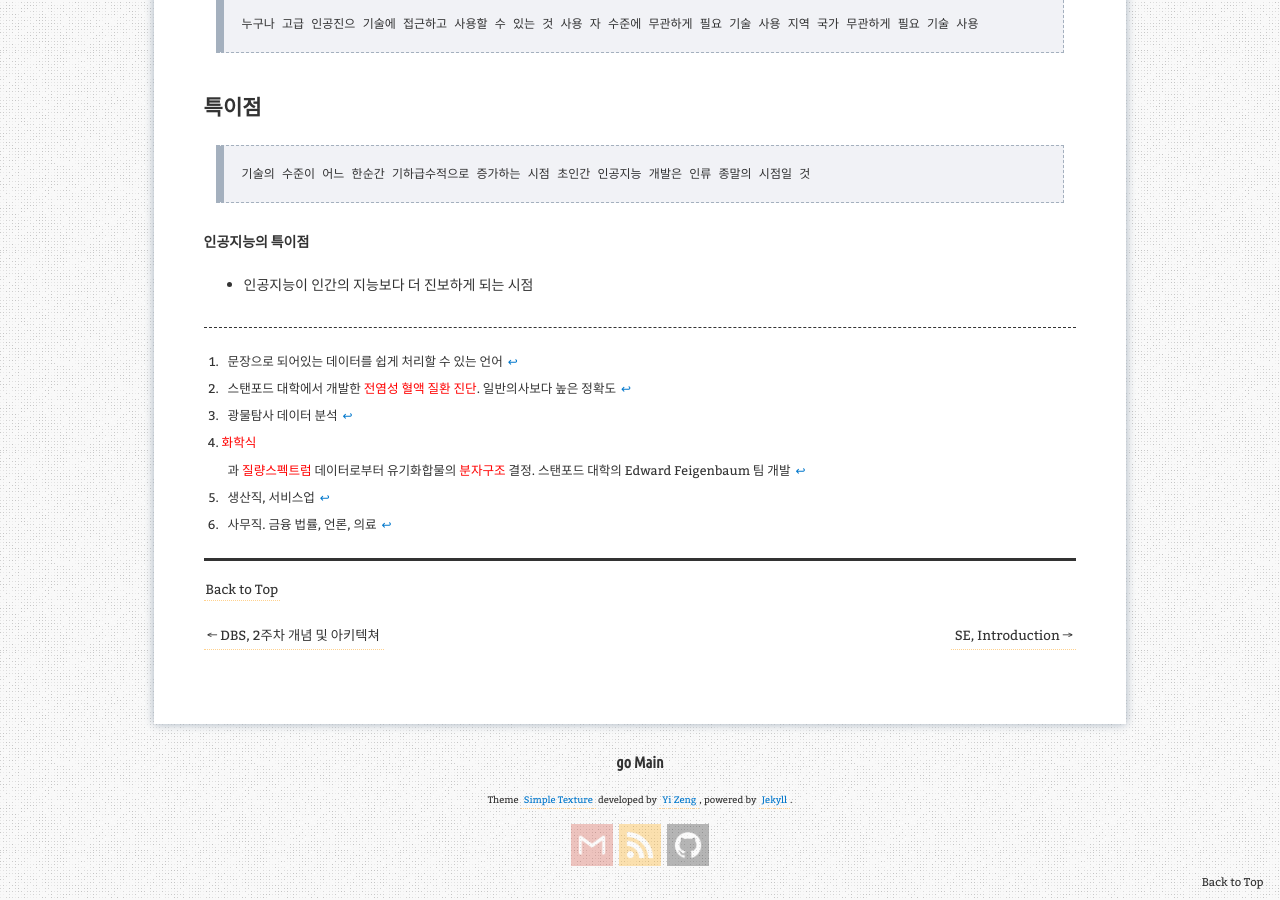
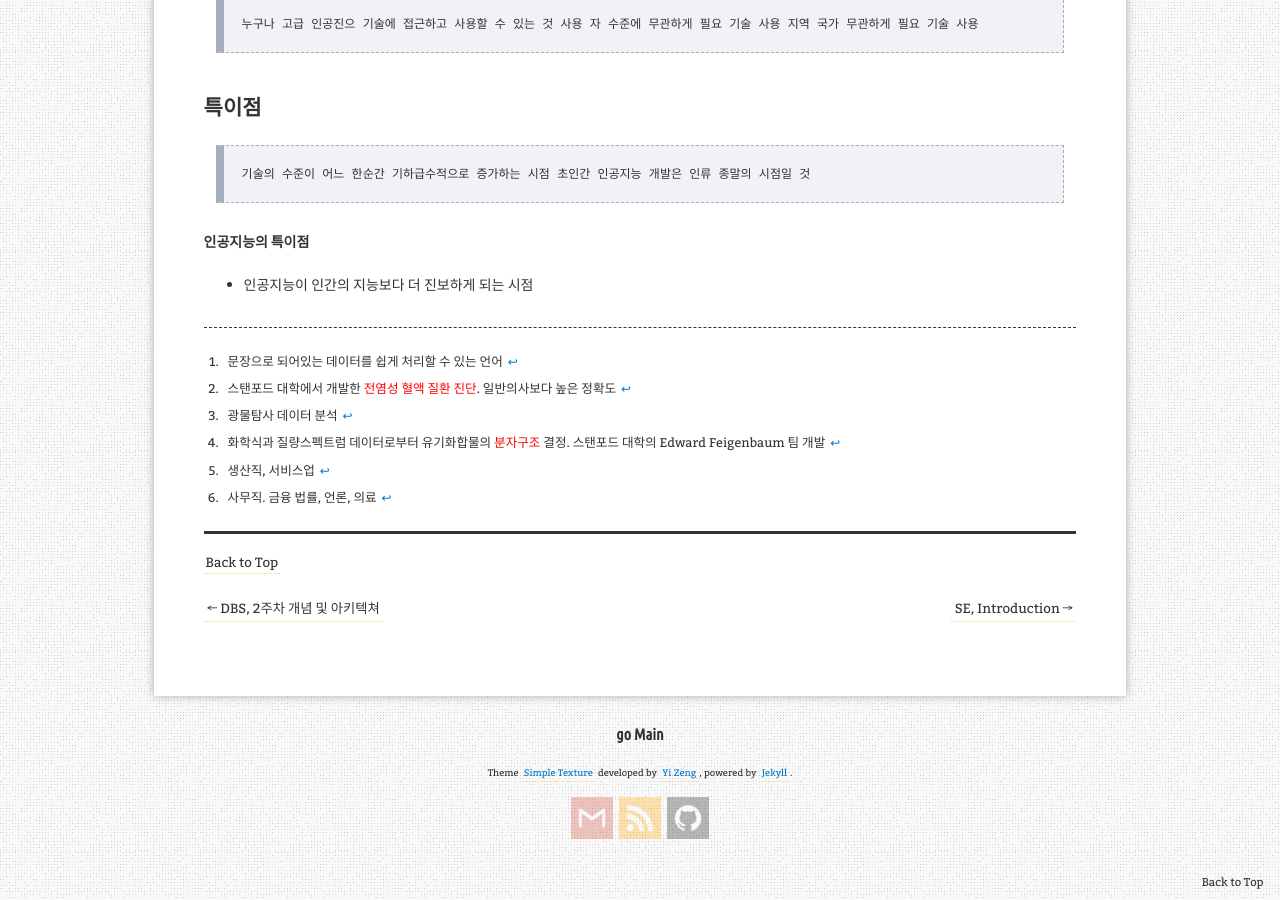
Before and after one commit to aristohyun/aristohyun.github.io, a Jekyll site: the page built from _posts/2021-09-06-AI_01.md, in a window 1280 px wide and 900 px high, scrolled down 15148 px. Built offline with Jekyll 4.4.1, drawn with Linux system fonts in a browser that asks for light colours; formulas are drawn with MathJax 3; comment, search, counter and statistics services are not loaded; part of the change alters nothing that is shown.

Commit message:
Update 2021-09-06-AI_01.md

```diff
--- a/_posts/2021-09-06-AI_01.md
+++ b/_posts/2021-09-06-AI_01.md
@@ -479,6 +479,6 @@ redirect_from:
 [^LISP]: 문장으로 되어있는 데이터를 쉽게 처리할 수 있는 언어
 [^MYCIN]: 스탠포드 대학에서 개발한 <red>전염성 혈액 질환 진단</red>. 일반의사보다 높은 정확도
 [^PROSPECTOR]: 광물탐사 데이터 분석
-[^DENDRAL]: <red>화학식</red>과 <red>질량스펙트럼</red> 데이터로부터 유기화합물의 <red>분자구조</red> 결정. 스탠포드 대학의 Edward Feigenbaum 팀 개발
+[^DENDRAL]: 화학식과 질량스펙트럼 데이터로부터 유기화합물의 <red>분자구조</red> 결정. 스탠포드 대학의 Edward Feigenbaum 팀 개발
 [^blue]: 생산직, 서비스업
 [^white]: 사무직. 금융 법률, 언론, 의료
```
